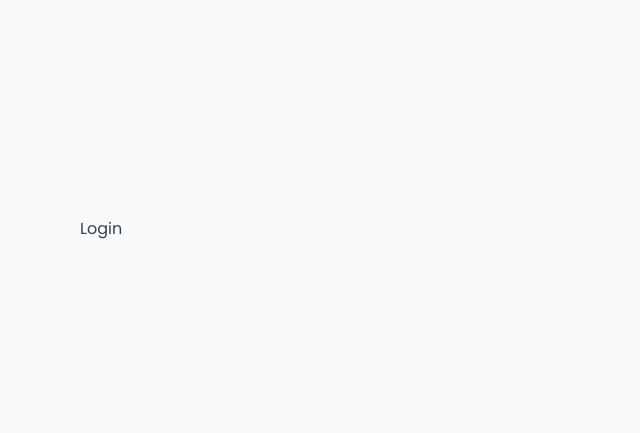
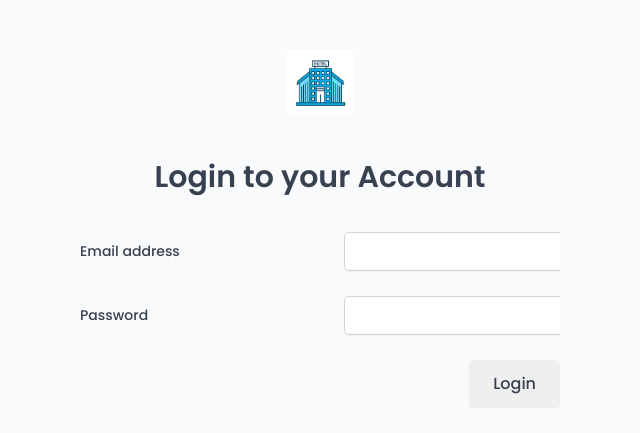
Before and after one commit to mugishaisaie/Isaie-Hotel, a React (Vite) app: page /login in a window 1280 px wide. Shown: the part 171-604 px from the top of the page, without its empty margins (320-960 px from the left). Built offline with nearby package versions, Linux system fonts and the light colour scheme; a web font is replaced by a local one.

Commit message:
start on Login page

```diff
--- a/src/features/authentication/LoginForm.jsx
+++ b/src/features/authentication/LoginForm.jsx
@@ -1,8 +1,9 @@
-import { useState } from "react";
+import React, { useState } from "react";
 import Button from "../../ui/Button";
 import Form from "../../ui/Form";
 import Input from "../../ui/Input";
-import FormRowVertical from "../../ui/FormRowVertical";
+import FormRow from "../../ui/FormRow";
+
 
 function LoginForm() {
   const [email, setEmail] = useState("");
@@ -12,7 +13,7 @@ function LoginForm() {
 
   return (
     <Form onSubmit={handleSubmit}>
-      <FormRowVertical label="Email address">
+      <FormRow label="Email address">
         <Input
           type="email"
           id="email"
@@ -21,8 +22,8 @@ function LoginForm() {
           value={email}
           onChange={(e) => setEmail(e.target.value)}
         />
-      </FormRowVertical>
-      <FormRowVertical label="Password">
+      </FormRow>
+      <FormRow label="Password">
         <Input
           type="password"
           id="password"
@@ -30,10 +31,10 @@ function LoginForm() {
           value={password}
           onChange={(e) => setPassword(e.target.value)}
         />
-      </FormRowVertical>
-      <FormRowVertical>
+      </FormRow>
+      <FormRow>
         <Button size="large">Login</Button>
-      </FormRowVertical>
+      </FormRow>
     </Form>
   );
 }
--- a/src/pages/Login.jsx
+++ b/src/pages/Login.jsx
@@ -1,7 +1,9 @@
 
 import React from "react";
 import styled from "styled-components";
-
+import Heading from "../ui/Heading";
+import Logo from "../ui/Logo";
+import LoginForm from '../features/authentication/LoginForm'
 const LoginLayout = styled.main`
   min-height: 100vh;
   display: grid;
@@ -13,7 +15,11 @@ const LoginLayout = styled.main`
 `;
 
 function Login() {
-  return <LoginLayout>Login</LoginLayout>;
+  return <LoginLayout>
+    <Logo />
+    <Heading as="h4">Login to your Account</Heading>
+    <LoginForm />
+  </LoginLayout>;
 }
 
 export default Login;
--- a/src/ui/Heading.jsx
+++ b/src/ui/Heading.jsx
@@ -1,9 +1,14 @@
-import styled from "styled-components";
+import styled, { css } from "styled-components";
 
 const Heading = styled.h1`
 font-size: 30px;
 font-weight: 600;
 /* background-color: yellow; */
+${(props)=>props.as === "h4" &&  css`
+font-size: 3rem;
+text-align: center;
+font-weight:600
+`}
 `
 
 
--- a/src/ui/Logo.jsx
+++ b/src/ui/Logo.jsx
@@ -5,14 +5,15 @@ const StyledLogo = styled.div`
 `;
 
 const Img = styled.img`
-  height: 9.6rem;
+  height: 6.6rem;
   width: auto;
 `;
 
 const Title = styled.h2`
 position: absolute;
-top: 10rem;
-left: 5rem;
+/* top: 10rem;
+left: 5rem; */
+text-align: center;
 
 `
 
@@ -20,7 +21,7 @@ function Logo() {
   return (
     <StyledLogo>
       <Img src="/isaie-hotel.jpg" alt="Logo" />
-      <Title>ISAIE HOTEL</Title>
+      {/* <Title>ISAIE HOTEL</Title> */}
     </StyledLogo>
   );
 }
```
